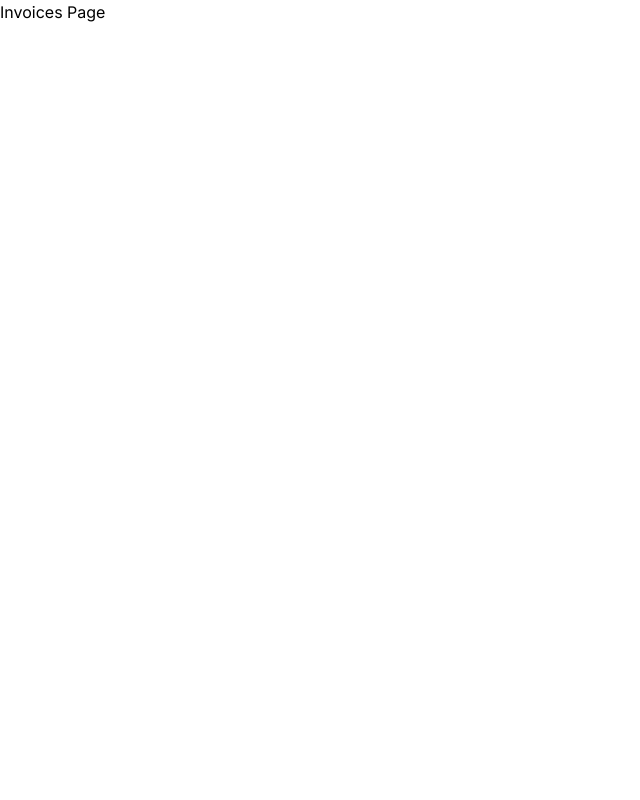
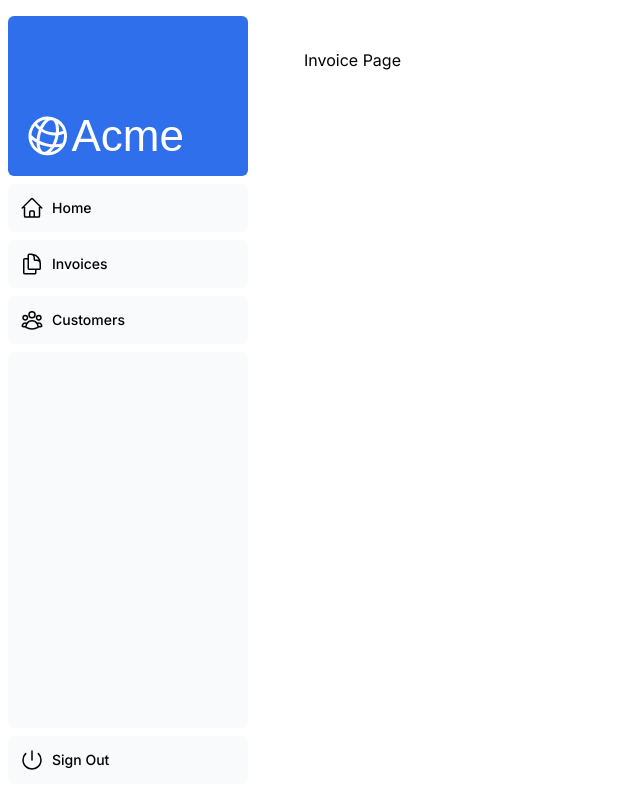
Before and after one commit to suo3/nextjs-dashboard, a Next.js app: page /dashboard/invoices in a window 1280 px wide. Shown: the whole page, without its empty margins (0-640 px from the left). Built offline with nearby package versions, Linux system fonts and the light colour scheme; a web font is replaced by a local one.

Commit message:
add layout and dashboard pages

```diff
--- a/app/dashboard/invoices/page.tsx
+++ b/app/dashboard/invoices/page.tsx
@@ -1,3 +1,3 @@
 export default function Page() {
-  return <p>Invoices Page</p>;
+  return <p>Invoice Page</p>;
 }
--- /dev/null
+++ b/app/dashboard/layout.tsx
@@ -0,0 +1,12 @@
+import SideNav from "@/app/ui/dashboard/sidenav";
+
+export default function Layout({ children }: { children: React.ReactNode }) {
+  return (
+    <div className="flex h-screen flex-col md:flex-row md:overflow-hidden">
+      <div className="w-full flex-none md:w-64">
+        <SideNav />
+      </div>
+      <div className="flex-grow p-6 md:overflow-y-auto md:p-12">{children}</div>
+    </div>
+  );
+}
```
